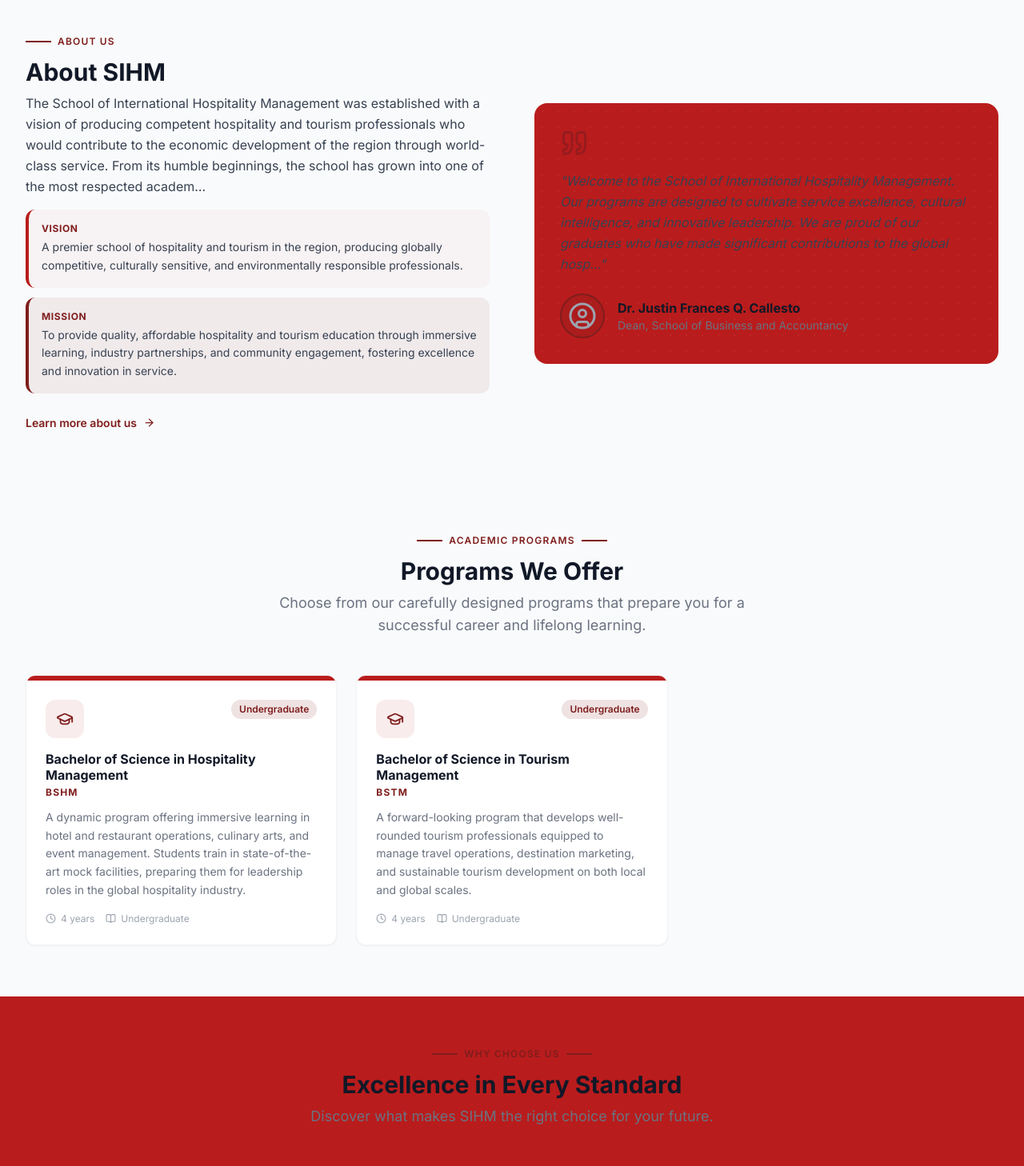
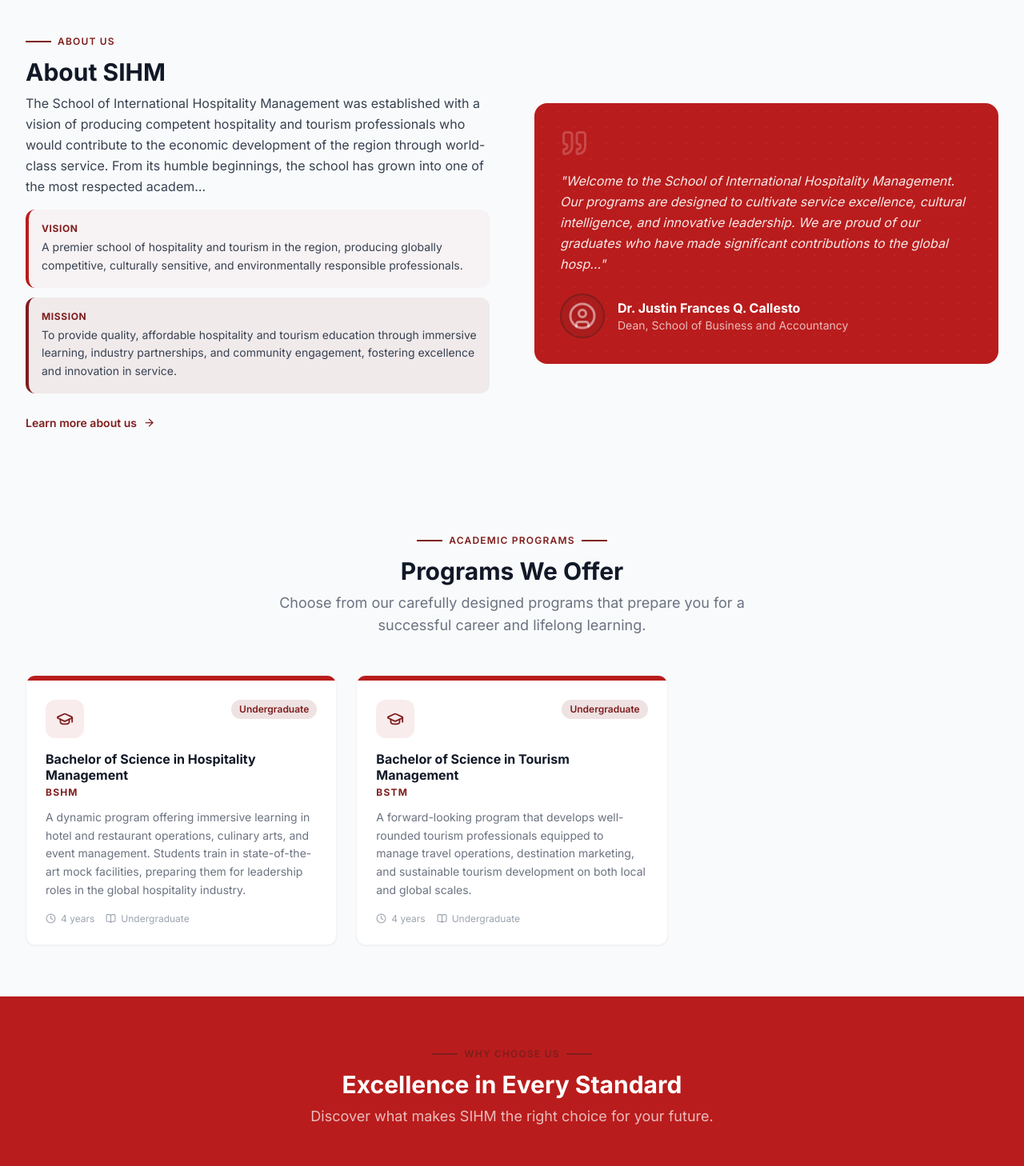
Before and after one commit to GravityDefied4/sihm-marketing-website, a React (Vite) app: page / in a window 1280 px wide. Shown: the part 860-2318 px from the top of the page at 80% size. Built offline with nearby package versions, Linux system fonts and the light colour scheme.

Commit message:
Make text lighter on darker backgrounds

```diff
--- a/src/index.css
+++ b/src/index.css
@@ -19,26 +19,45 @@
 /* Dark surface overrides — apply data-theme="dark" to any dark-bg container */
 [data-theme="dark"] {
   --text-content: #ffffff;
-  --text-content-body: rgba(255, 255, 255, 0.80);
-  --text-content-muted: rgba(255, 255, 255, 0.60);
-  --text-content-subtle: rgba(255, 255, 255, 0.45);
+  --text-content-body: rgba(255, 255, 255, 0.90);
+  --text-content-muted: rgba(255, 255, 255, 0.70);
+  --text-content-subtle: rgba(255, 255, 255, 0.50);
 }
 
-/* 1. Hero Section: Always use light text because it has a dark gradient/image overlay */
-#hero {
+.bg-school-primary,
+.bg-school-secondary,
+.bg-school-primary\/90,
+.bg-school-primary\/80,
+.bg-school-secondary\/90,
+.bg-school-secondary\/80,
+.bg-school-primary\/70,
+.bg-school-secondary\/70 {
   --text-content: #ffffff;
   --text-content-body: rgba(255, 255, 255, 0.90);
   --text-content-muted: rgba(255, 255, 255, 0.70);
   --text-content-subtle: rgba(255, 255, 255, 0.50);
 }
 
-/* 2. Footer and any element explicitly using the dark secondary color */
-.bg-school-secondary,
-footer {
+[style*="background-color: #b91c1c"],
+[style*="background-color: #7f1d1d"],
+[style*="background: #b91c1c"],
+[style*="background: #7f1d1d"],
+[style*="background-color: rgb(185, 28, 28)"],
+[style*="background-color: rgb(127, 29, 29)"],
+[style*="background: linear-gradient"] {
   --text-content: #ffffff;
-  --text-content-body: rgba(255, 255, 255, 0.85);
-  --text-content-muted: rgba(255, 255, 255, 0.65);
-  --text-content-subtle: rgba(255, 255, 255, 0.45);
+  --text-content-body: rgba(255, 255, 255, 0.90);
+  --text-content-muted: rgba(255, 255, 255, 0.70);
+  --text-content-subtle: rgba(255, 255, 255, 0.50);
+}
+
+#hero,
+footer,
+section[style*="linear-gradient"] {
+  --text-content: #ffffff;
+  --text-content-body: rgba(255, 255, 255, 0.90);
+  --text-content-muted: rgba(255, 255, 255, 0.70);
+  --text-content-subtle: rgba(255, 255, 255, 0.50);
 }
 
 @layer base {
```
